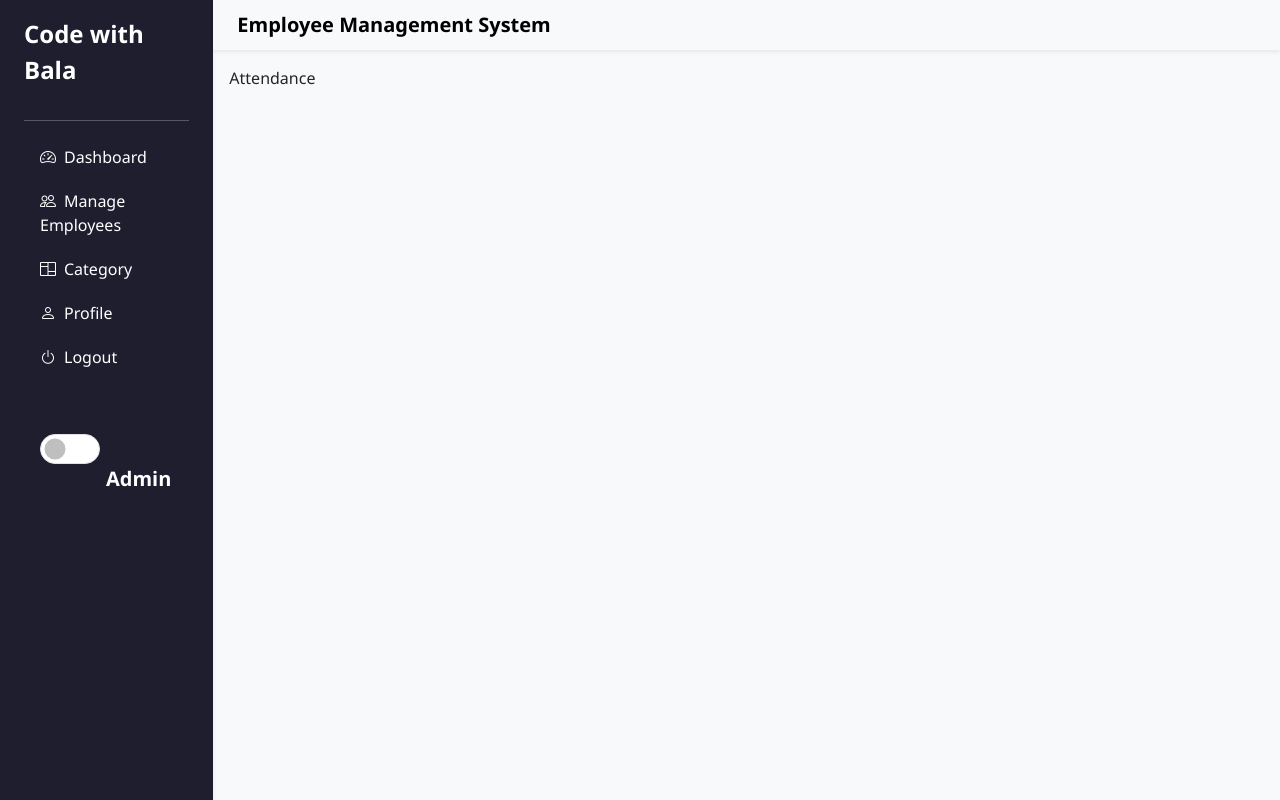
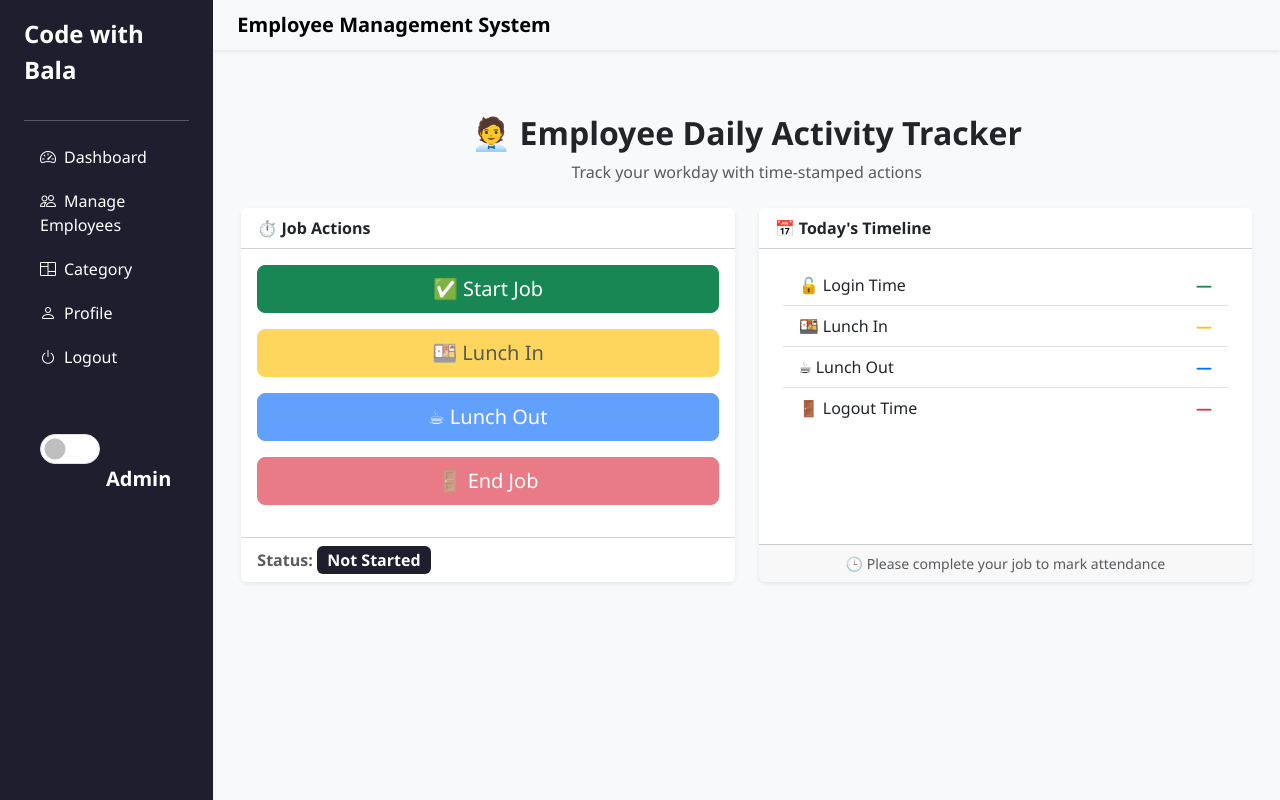
Before and after one commit to balashiranjeevi/Employee-Management-System, a React (Vite) app in the folder EMS/: page /dashboard/attendance in a window 1280 px wide. Built offline with nearby package versions, Linux system fonts and the light colour scheme.

Commit message:
Implement Attendance component with time-tracking functionality and enhance taskData.js

```diff
--- a/EMS/src/components/Attendance.jsx
+++ b/EMS/src/components/Attendance.jsx
@@ -1,9 +1,140 @@
-import React from 'react'
+import React, { useState } from "react";
 
 const Attendance = () => {
+  const [logs, setLogs] = useState({
+    loginTime: null,
+    lunchInTime: null,
+    lunchOutTime: null,
+    logoutTime: null,
+  });
+
+  const [status, setStatus] = useState("Not Started");
+
+  const getTime = () => new Date().toLocaleTimeString();
+
+  const handleAction = (action) => {
+    setLogs((prev) => ({
+      ...prev,
+      [action]: getTime(),
+    }));
+
+    switch (action) {
+      case "loginTime":
+        setStatus("🟢 Working");
+        break;
+      case "lunchInTime":
+        setStatus("🍴 On Lunch");
+        break;
+      case "lunchOutTime":
+        setStatus("🟢 Working");
+        break;
+      case "logoutTime":
+        setStatus("✅ Completed");
+        break;
+      default:
+        break;
+    }
+  };
+
   return (
-    <div>Attendance</div>
-  )
-}
+    <div className="container py-5">
+      <div className="mb-4 text-center">
+        <h2 className="fw-bold">🧑‍💼 Employee Daily Activity Tracker</h2>
+        <p className="text-muted">
+          Track your workday with time-stamped actions
+        </p>
+      </div>
 
-export default Attendance
+      <div className="row g-4">
+        {/* Action Panel */}
+        <div className="col-lg-6">
+          <div className="card shadow-sm border-0 h-100">
+            <div className="card-header bg-white fw-semibold">
+              ⏱️ Job Actions
+            </div>
+            <div className="card-body d-grid gap-3">
+              <button
+                className="btn btn-success btn-lg"
+                onClick={() => handleAction("loginTime")}
+                disabled={logs.loginTime}
+              >
+                ✅ Start Job
+              </button>
+              <button
+                className="btn btn-warning btn-lg"
+                onClick={() => handleAction("lunchInTime")}
+                disabled={!logs.loginTime || logs.lunchInTime}
+              >
+                🍱 Lunch In
+              </button>
+              <button
+                className="btn btn-primary btn-lg"
+                onClick={() => handleAction("lunchOutTime")}
+                disabled={!logs.lunchInTime || logs.lunchOutTime}
+              >
+                ☕ Lunch Out
+              </button>
+              <button
+                className="btn btn-danger btn-lg"
+                onClick={() => handleAction("logoutTime")}
+                disabled={!logs.loginTime || logs.logoutTime}
+              >
+                🚪 End Job
+              </button>
+            </div>
+            <div className="card-footer bg-white mt-3">
+              <h6 className="text-muted mb-0">
+                <strong>Status:</strong>{" "}
+                <span className="badge bg-dark fs-6">{status}</span>
+              </h6>
+            </div>
+          </div>
+        </div>
+
+        {/* Timeline Panel */}
+        <div className="col-lg-6">
+          <div className="card shadow-sm border-0 h-100">
+            <div className="card-header bg-white fw-semibold">
+              📅 Today's Timeline
+            </div>
+            <div className="card-body px-4">
+              <ul className="list-group list-group-flush">
+                <li className="list-group-item d-flex justify-content-between">
+                  <span>🔓 Login Time</span>
+                  <span className="fw-semibold text-success">
+                    {logs.loginTime || "—"}
+                  </span>
+                </li>
+                <li className="list-group-item d-flex justify-content-between">
+                  <span>🍱 Lunch In</span>
+                  <span className="fw-semibold text-warning">
+                    {logs.lunchInTime || "—"}
+                  </span>
+                </li>
+                <li className="list-group-item d-flex justify-content-between">
+                  <span>☕ Lunch Out</span>
+                  <span className="fw-semibold text-primary">
+                    {logs.lunchOutTime || "—"}
+                  </span>
+                </li>
+                <li className="list-group-item d-flex justify-content-between">
+                  <span>🚪 Logout Time</span>
+                  <span className="fw-semibold text-danger">
+                    {logs.logoutTime || "—"}
+                  </span>
+                </li>
+              </ul>
+            </div>
+            <div className="card-footer text-center text-muted small">
+              {logs.logoutTime
+                ? "✔️ Attendance marked for today"
+                : "🕒 Please complete your job to mark attendance"}
+            </div>
+          </div>
+        </div>
+      </div>
+    </div>
+  );
+};
+
+export default Attendance;
--- a/EMS/src/data/taskData.js
+++ b/EMS/src/data/taskData.js
@@ -43,6 +43,7 @@ const generateTasks = () => {
   }));
 };
 
+
 const taskData = generateTasks();
 
 export default taskData;
```
